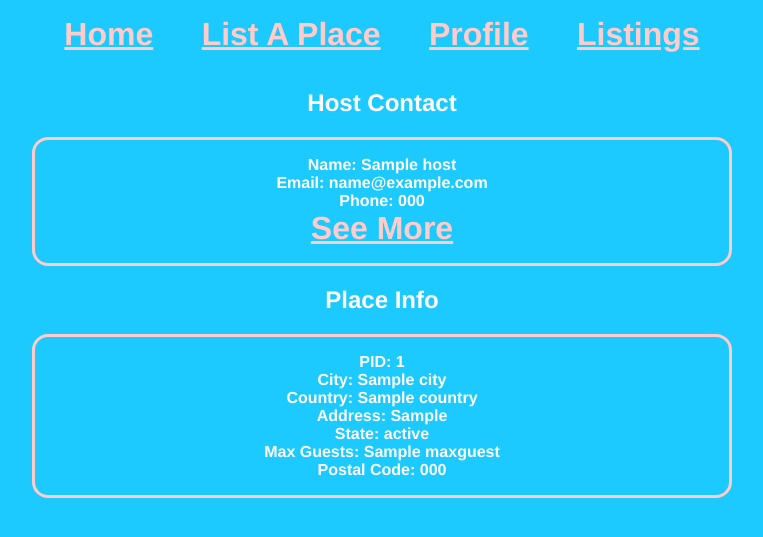
After one commit to achanchan/WellesleyStays, a Flask app: template templates/place.html in a window 1280 px wide. The commit adds this page. Shown: the top 537 px of the page, without its empty margins (258-1021 px from the left). Run offline with Flask 2, Linux system fonts and the light colour scheme; the template is opened without the code that fills it: most values are stand-ins (such as "Sample title", 1, 10 or a date in 2020).

Commit message:
added place profile

```diff
--- a/app.py
+++ b/app.py
@@ -30,6 +30,21 @@ def profile(bnumber):
     requests = functions.getUserRequests(conn,bnumber)
     if user:
         return render_template('profile.html', user=user, listings=listings, requests=requests)
+    else:
+        flash('User does not exist.')
+        return redirect(request.referrer)
+
+@app.route('/place/<pid>', methods=["GET"])
+def place(pid):
+    conn = functions.getConn(db)
+    place = functions.getPlace(conn,pid)
+    print(place)
+    host = functions.getUser(conn,place['bnumber'])
+    if place:
+        return render_template('place.html', place=place, host=host)
+    else:
+        flash('Listing does not exist.')
+        return redirect(request.referrer)
 
 @app.route('/insertUser/', methods=["GET", "POST"])
 def insertUser():
--- a/functions.py
+++ b/functions.py
@@ -42,6 +42,11 @@ def getUserRequests(conn, bnumber):
     curs.execute('''select * from request where bnumber=%s''', [bnumber])
     return curs.fetchall()
 
+def getPlace(conn, pid):
+    curs = dbi.dictCursor(conn)
+    curs.execute('''select * from place where pid=%s''', [pid])
+    return curs.fetchone()
+
 def searchPlace(conn, search, guests):
     curs = dbi.dictCursor(conn)
     curs.execute('''select * from place where city like %s and maxguest=%s''', [search,guest])
--- a/static/style.css
+++ b/static/style.css
@@ -118,3 +118,7 @@ li{
 	border: 3px solid #ffcccb;
 	border-radius: 1em;
 }
+
+#placeProfile{
+	display: block;
+}
--- /dev/null
+++ b/templates/place.html
@@ -0,0 +1,27 @@
+{% extends "base.html" %}
+
+{% block main_content %}
+<div id="placeProfile">
+  <div id="contact">
+    <h2>Host Contact</h2>
+    <div class="contact-box">
+      <li>Name: {{host.name}}</li>
+      <li>Email: {{host.email}}</li>
+      <li>Phone: {{host.phonenum}}</li>
+      <a href="{{url_for('profile', bnumber=host.bnumber)}}">See More</a>
+    </div>
+  </div>
+  <div id="listings">
+    <h2>Place Info</h2>
+    <div class="listing">
+      <li>PID: {{place.pid}}</li>
+      <li>City: {{place.city}}</li>
+      <li>Country: {{place.country}}</li>
+      <li>Address: {{place.street1}}</li>
+      <li>State: {{place.state}}</li>
+      <li>Max Guests: {{place.maxguest}}</li>
+      <li>Postal Code: {{place.postalcode}}</li>
+    </div>
+  </div>
+</div>
+{% endblock %}
--- a/templates/profile.html
+++ b/templates/profile.html
@@ -23,6 +23,7 @@
       <li>State: {{place.state}}</li>
       <li>Max Guests: {{place.maxguest}}</li>
       <li>Postal Code: {{place.postalcode}}</li>
+      <a href="{{url_for('place', pid=place.pid)}}">See More</a>
     </div>
     {%endfor%}
   </div>
```
